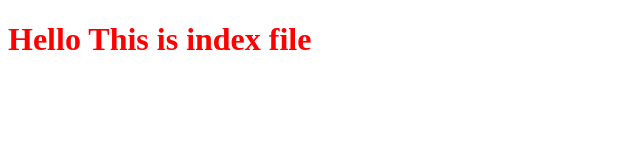
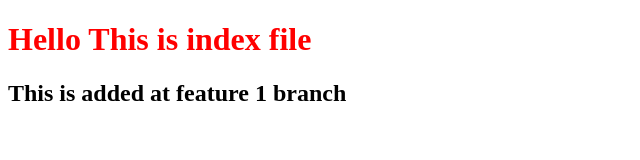
Before and after one commit to itsrakeshran/firstapp, a plain HTML site: page index.html in a window 1280 px wide. Shown: the whole page, without its empty margins (0-640 px from the left). Drawn offline with Linux system fonts and the light colour scheme.

Commit message:
feature added at level 1

```diff
--- a/index.html
+++ b/index.html
@@ -8,6 +8,6 @@
 </head>
 <body>
     <h1>Hello This is index file</h1>
-
+    <h2>This is added at feature 1 branch</h2>
 </body>
 </html>
```
